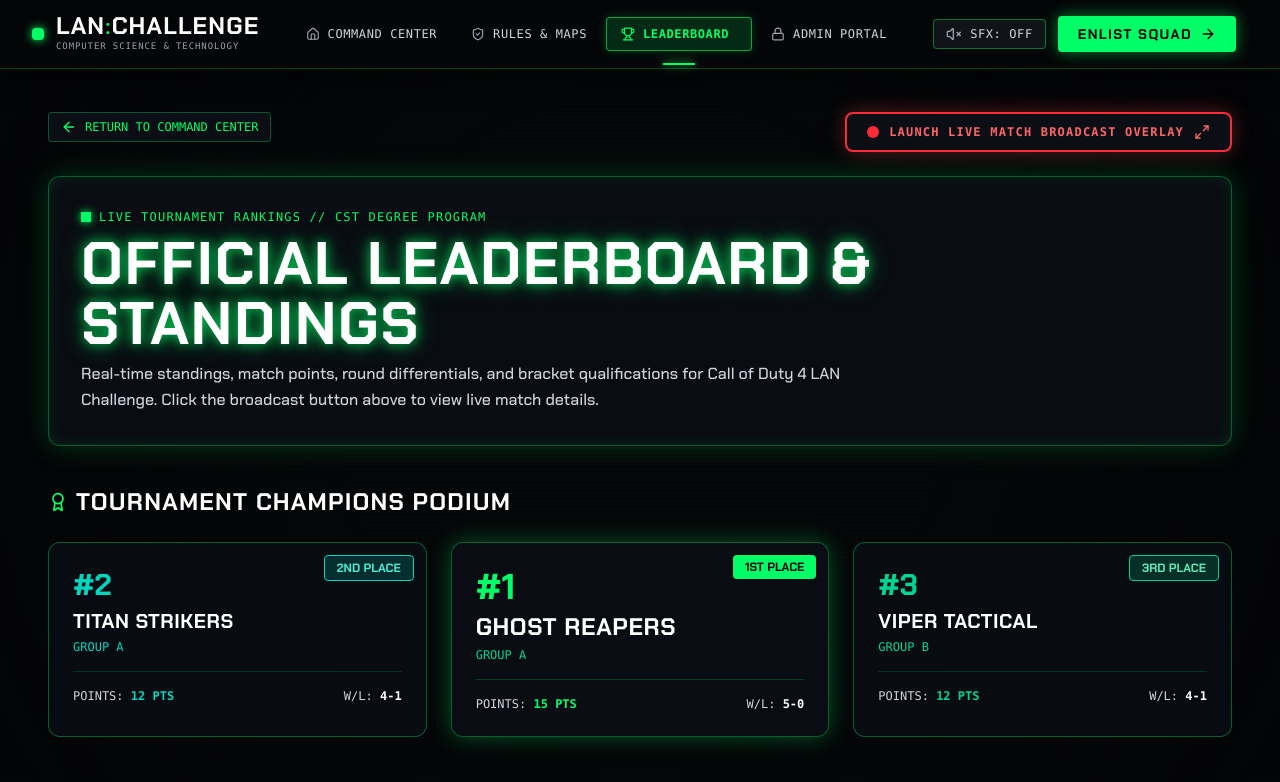
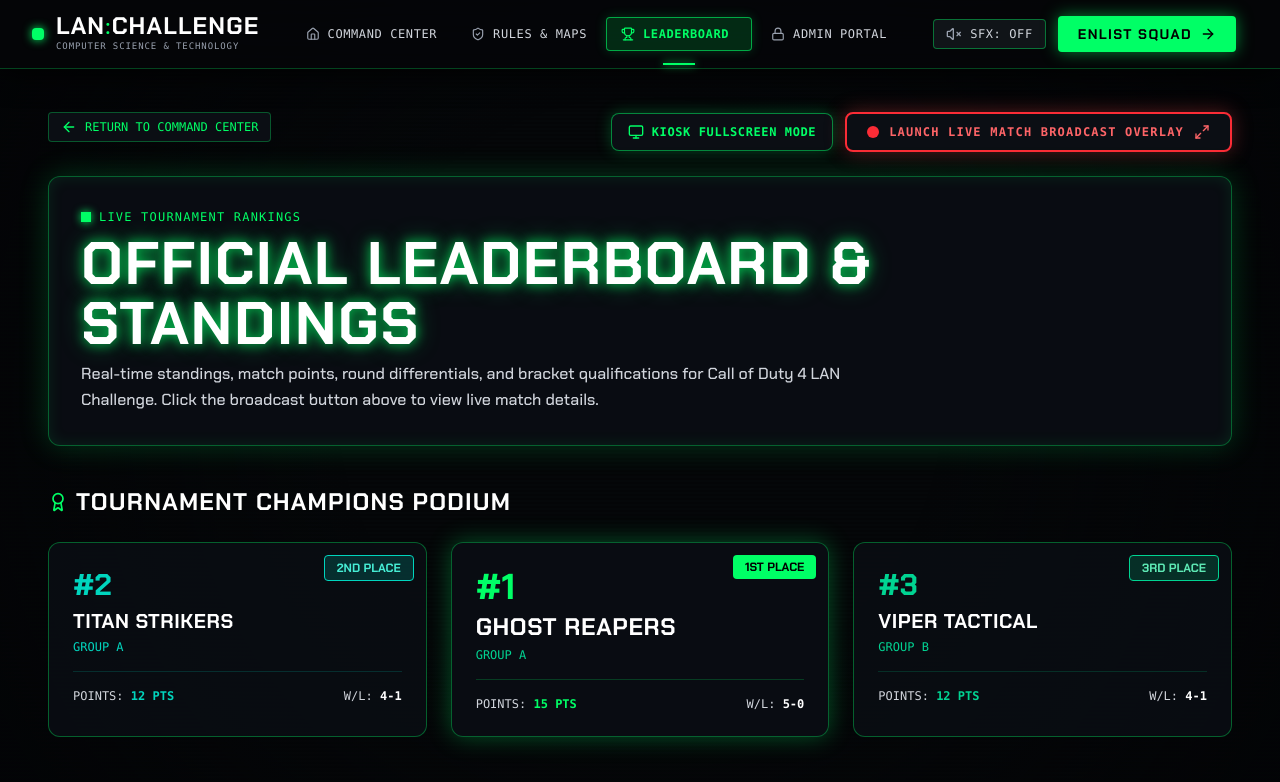
Before and after one commit to CSTUWU/lan-challenge, a Next.js app: page /leaderboard in a window 1280 px wide. Shown: the top 782 px of the page. Built offline with nearby package versions, Linux system fonts and the light colour scheme.

Commit message:
feat: modify leaderboard and rules pages along with contact and live match modal components

```diff
--- a/components/pages/LeaderboardPage.tsx
+++ b/components/pages/LeaderboardPage.tsx
@@ -1,8 +1,8 @@
 'use client';
 
-import { useState, useEffect } from 'react';
+import { useState, useEffect, useCallback } from 'react';
 import Link from 'next/link';
-import { ArrowLeft, Maximize2, Zap } from 'lucide-react';
+import { ArrowLeft, Maximize2, Zap, Monitor } from 'lucide-react';
 import { Header } from '@/components/ui/Header';
 import { RegistrationModal } from '@/components/ui/RegistrationModal';
 import { LiveMatchModal } from '@/components/ui/LiveMatchModal';
@@ -18,6 +18,7 @@ export default function LeaderboardPage() {
   const [selectedGroup, setSelectedGroup] = useState<string>('ALL');
   const [isLiveModalOpen, setIsLiveModalOpen] = useState(false);
   const [isModalOpen, setIsModalOpen] = useState(false);
+  const [isFullscreen, setIsFullscreen] = useState(false);
   const { isAudioEnabled, toggleAudio, playGunCockSound } = useTacticalAudio();
 
   useEffect(() => {
@@ -26,6 +27,24 @@ export default function LeaderboardPage() {
     }, 2000);
 
     return () => clearInterval(interval);
+  }, []);
+
+  const toggleKioskFullscreen = useCallback(() => {
+    if (!document.fullscreenElement) {
+      if (document.documentElement.requestFullscreen) {
+        document.documentElement.requestFullscreen().then(() => setIsFullscreen(true)).catch(() => {});
+      }
+    } else {
+      if (document.exitFullscreen) {
+        document.exitFullscreen().then(() => setIsFullscreen(false)).catch(() => {});
+      }
+    }
+  }, []);
+
+  useEffect(() => {
+    const handleFsChange = () => setIsFullscreen(!!document.fullscreenElement);
+    document.addEventListener('fullscreenchange', handleFsChange);
+    return () => document.removeEventListener('fullscreenchange', handleFsChange);
   }, []);
 
   const top3 = [...teams]
@@ -50,7 +69,7 @@ export default function LeaderboardPage() {
       />
 
       <main className="relative z-20 max-w-7xl mx-auto px-4 sm:px-6 md:px-12 pt-28 pb-24">
-        {/* Top Navigation & Live Match Modal Trigger Button */}
+        {/* Top Navigation & Kiosk / Live Match Modal Trigger Buttons */}
         <div className="flex flex-col sm:flex-row sm:items-center justify-between gap-4 mb-6">
           <Link
             href="/"
@@ -59,6 +78,20 @@ export default function LeaderboardPage() {
             <ArrowLeft className="w-4 h-4 group-hover:-translate-x-1 transition-transform" />
             <span>RETURN TO COMMAND CENTER</span>
           </Link>
+
+          <div className="flex flex-wrap items-center gap-3">
+            <button
+              onClick={() => {
+                toggleKioskFullscreen();
+                playGunCockSound();
+              }}
+              className="inline-flex items-center justify-center space-x-2 px-4 py-2.5 bg-[#0b0e14] border border-[#00ff66]/50 hover:bg-[#00ff66]/20 text-[#00ff66] rounded-lg shadow-[0_0_15px_rgba(0,255,102,0.25)] transition-all font-mono text-xs group"
+            >
+              <Monitor className="w-4 h-4 text-[#00ff66] group-hover:scale-110 transition-transform" />
+              <span className="font-bold uppercase tracking-wider">
+                {isFullscreen ? 'EXIT KIOSK MODE' : 'KIOSK FULLSCREEN MODE'}
+              </span>
+            </button>
 
             <button
               onClick={() => {
@@ -77,12 +110,13 @@ export default function LeaderboardPage() {
               <Maximize2 className="w-4 h-4 text-red-400 group-hover:text-[#00ff66]" />
             </button>
           </div>
+        </div>
 
         {/* Page Hero Header */}
         <div className="hud-border bg-[#0b0e14]/90 p-6 md:p-8 rounded-xl border border-[#00ff66]/40 mb-10 glow-box-green relative overflow-hidden">
           <div className="flex items-center space-x-2 text-[#00ff66] font-mono text-xs tracking-widest uppercase mb-2">
             <span className="w-2.5 h-2.5 bg-[#00ff66] shadow-[0_0_8px_#00ff66]"></span>
-            <span>LIVE TOURNAMENT RANKINGS // CST DEGREE PROGRAM</span>
+            <span>LIVE TOURNAMENT RANKINGS</span>
           </div>
           <h1 className="text-3xl sm:text-5xl md:text-6xl font-display font-black text-white glow-text-green uppercase tracking-wide">
             OFFICIAL LEADERBOARD & STANDINGS
--- a/components/pages/RulesPage.tsx
+++ b/components/pages/RulesPage.tsx
@@ -50,7 +50,7 @@ export default function RulesPage() {
 
           <div className="flex items-center space-x-2 text-[#00ff66] font-mono text-xs tracking-widest uppercase mb-2">
             <span className="w-2.5 h-2.5 bg-[#00ff66] shadow-[0_0_8px_#00ff66]"></span>
-            <span>CST DEGREE PROGRAM // OFFICIAL TOURNAMENT DIRECTIVE</span>
+            <span>OFFICIAL TOURNAMENT DIRECTIVE</span>
           </div>
           <h1 className="text-3xl sm:text-5xl md:text-6xl font-display font-black text-white glow-text-green uppercase tracking-wide">
             OFFICIAL TOURNAMENT RULES & REGULATIONS
--- a/components/ui/ContactSection.tsx
+++ b/components/ui/ContactSection.tsx
@@ -29,7 +29,7 @@ export function ContactSection() {
             </p>
             <div className="flex items-center space-x-2 text-xs text-emerald-400">
               <MapPin className="w-4 h-4 text-[#00ff66]" />
-              <span>CST Campus Arena</span>
+              <span>Uwa Wellassa University</span>
             </div>
           </div>
 
--- a/components/ui/LiveMatchModal.tsx
+++ b/components/ui/LiveMatchModal.tsx
@@ -88,10 +88,6 @@ export function LiveMatchModal({ isOpen, onClose, liveMatch }: LiveMatchModalPro
                 {liveMatch.team2.score}
               </span>
             </div>
-
-            <div className="mt-3 text-xs font-mono text-gray-400 uppercase tracking-widest font-bold">
-              PROMOD S&D // MR12
-            </div>
           </div>
 
           <div className="lg:col-span-4 bg-[#0d1117] p-6 rounded-xl border-2 border-teal-500/40 shadow-inner">
@@ -124,7 +120,7 @@ export function LiveMatchModal({ isOpen, onClose, liveMatch }: LiveMatchModalPro
         </div>
 
         <div className="mt-8 pt-4 border-t border-gray-800 text-center font-mono text-xs text-gray-400 flex flex-col sm:flex-row items-center justify-between gap-2">
-          <span>CST DEGREE PROGRAM // COD4 LAN CHALLENGE LIVE ARENA</span>
+          <span>LAN CHALLENGE LIVE ARENA</span>
           <span className="text-[#00ff66] font-bold">REAL-TIME OVERWATCH SYNC: ACTIVE</span>
         </div>
       </div>
```
Lines whose indentation alone changed are shown as unchanged.
